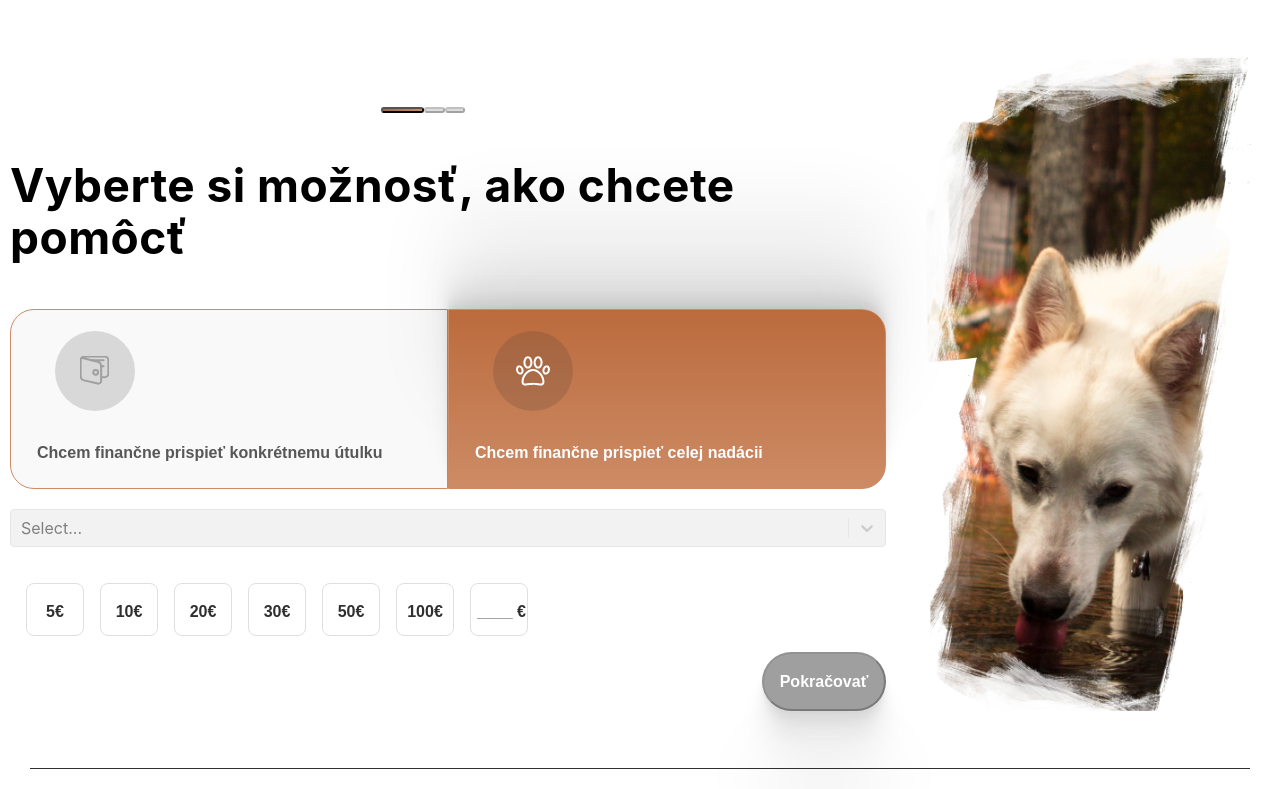
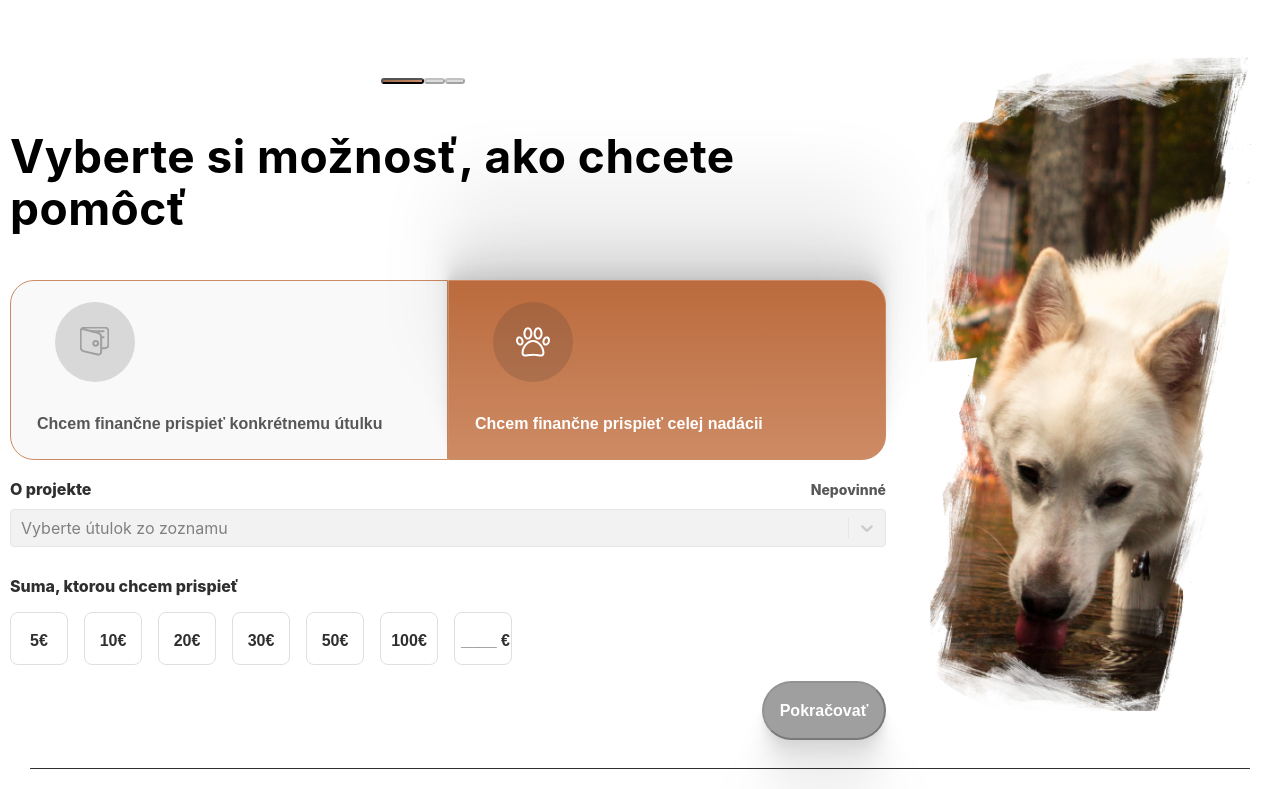
Before and after one commit to OskarMihalik/Good-boy, a React (Create React App) app: page / in a window 1280 px wide. Shown: the top 789 px of the page. Built offline with nearby package versions, Linux system fonts and the light colour scheme; no server answers.

Commit message:
Added aditional text to the Intro.js

```diff
--- a/src/components/Intro.js
+++ b/src/components/Intro.js
@@ -12,7 +12,10 @@ import {
     MoneyChooseContainer,
     MoneyButton,
     MoneyChooserFlex,
-    ContinueButton
+    ContinueButton,
+    AdditionalInfoContainer,
+    AdditionalInfoLeft,
+    NotNecessaryText
 } from "../styles/stylesIntro";
 import {useSelector, useDispatch} from "react-redux";
 import {
@@ -84,10 +87,19 @@ const Intro = () => {
                     </OptionButtonContent>
                 </OptionButton>
             </OptionButtonContainer>
+            <AdditionalInfoContainer>
+                <AdditionalInfoLeft>O projekte</AdditionalInfoLeft>
+                <NotNecessaryText>Nepovinné</NotNecessaryText>
+            </AdditionalInfoContainer>
             <DropDownDiv>
                 <Select onChange={(e) => dispatch(setSelectedShelterId(e.id))} options={shelter.shelterList}
-                        getOptionValue={id => id} getOptionLabel={(data) => data.name} isDisabled={!activeButton}/>
+                        getOptionValue={id => id} getOptionLabel={(data) => data.name} isDisabled={!activeButton}
+                        placeholder={'Vyberte útulok zo zoznamu'}
+                />
             </DropDownDiv>
+            <AdditionalInfoContainer>
+                <AdditionalInfoLeft>Suma, ktorou chcem prispieť</AdditionalInfoLeft>
+            </AdditionalInfoContainer>
             <MoneyChooseContainer>
                 {shelter.moneyButtons.map((button, index) => {
                     return (
--- a/src/styles/stylesIntro.js
+++ b/src/styles/stylesIntro.js
@@ -60,7 +60,7 @@ const OptionButtonImg = styled.div`
 `
 
 const DropDownDiv = styled.div`
-  padding: 20px 0 20px 0;
+  padding: 10px 0 10px 0;
 `
 
 const Title = styled.p`
@@ -85,7 +85,7 @@ export const MoneyButton = styled.button`
   border: 1px solid #DFDFDF;
   box-sizing: border-box;
   border-radius: 8px;
-  margin: 16px 0 16px 16px;
+  margin: 16px 16px 16px 0;
   color: #2F2F2F;
   font-style: normal;
   font-weight: 800;
@@ -152,6 +152,34 @@ export const ContinueButton = styled.button`
   `}
 `
 
+export const AdditionalInfoContainer = styled.div`
+  display: flex;
+  justify-content: space-between;
+  padding: 20px 0 0 0;
+  margin: 0;
+`
+
+export const AdditionalInfoLeft = styled.p`
+  font-weight: 800;
+  font-size: 16px;
+  line-height: 19px;
+  color: #2F2F2F;
+  align-self: flex-start;
+  margin: 0;
+`
+
+export const NotNecessaryText = styled.p`
+  font-style: normal;
+  font-weight: 800;
+  font-size: 14px;
+  line-height: 19px;
+  text-align: right;
+  color: #2F2F2F;
+  opacity: 0.8;
+  align-self: flex-end;
+  margin: 0;
+`
+
 export {
     OptionButtonContainer,
     OptionButton,
```
